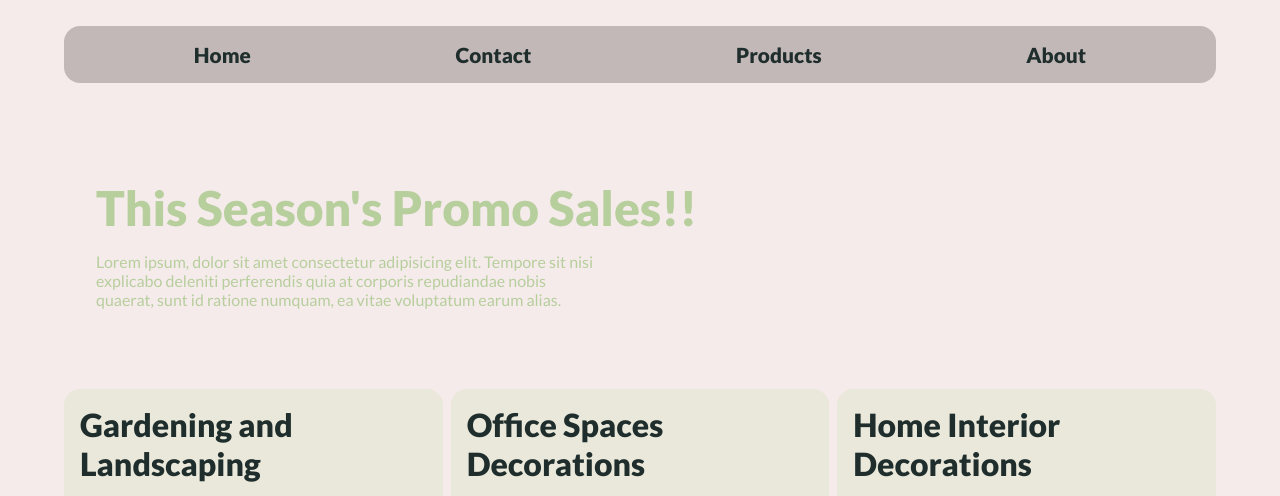
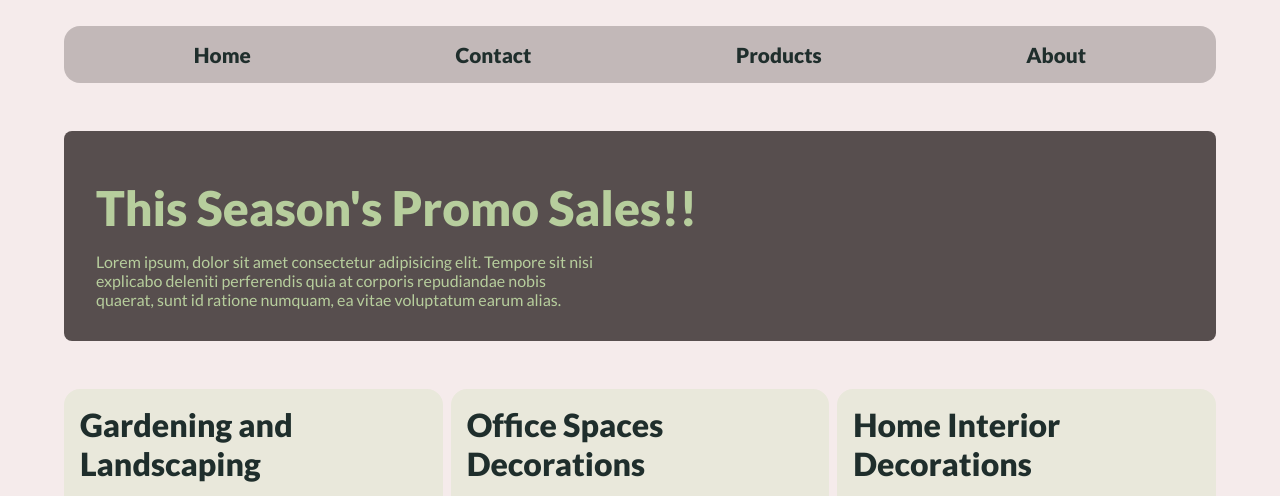
Before and after one commit to RaphaelIsaiah/Lucky-Shrub1, a plain HTML site: page index.html in a window 1280 px wide. Shown: the part 270-766 px from the top of the page. Drawn offline with Linux system fonts and the light colour scheme.

Commit message:
Fixed font clarity on the AD

```diff
--- a/styles.css
+++ b/styles.css
@@ -74,6 +74,8 @@ article {
   border-radius: 0.5em;
   background-repeat: no-repeat;
   background-position: center;
+  background-color: rgb(87, 78, 78);
+  background-blend-mode: overlay;
 }
 
 .one {
```
